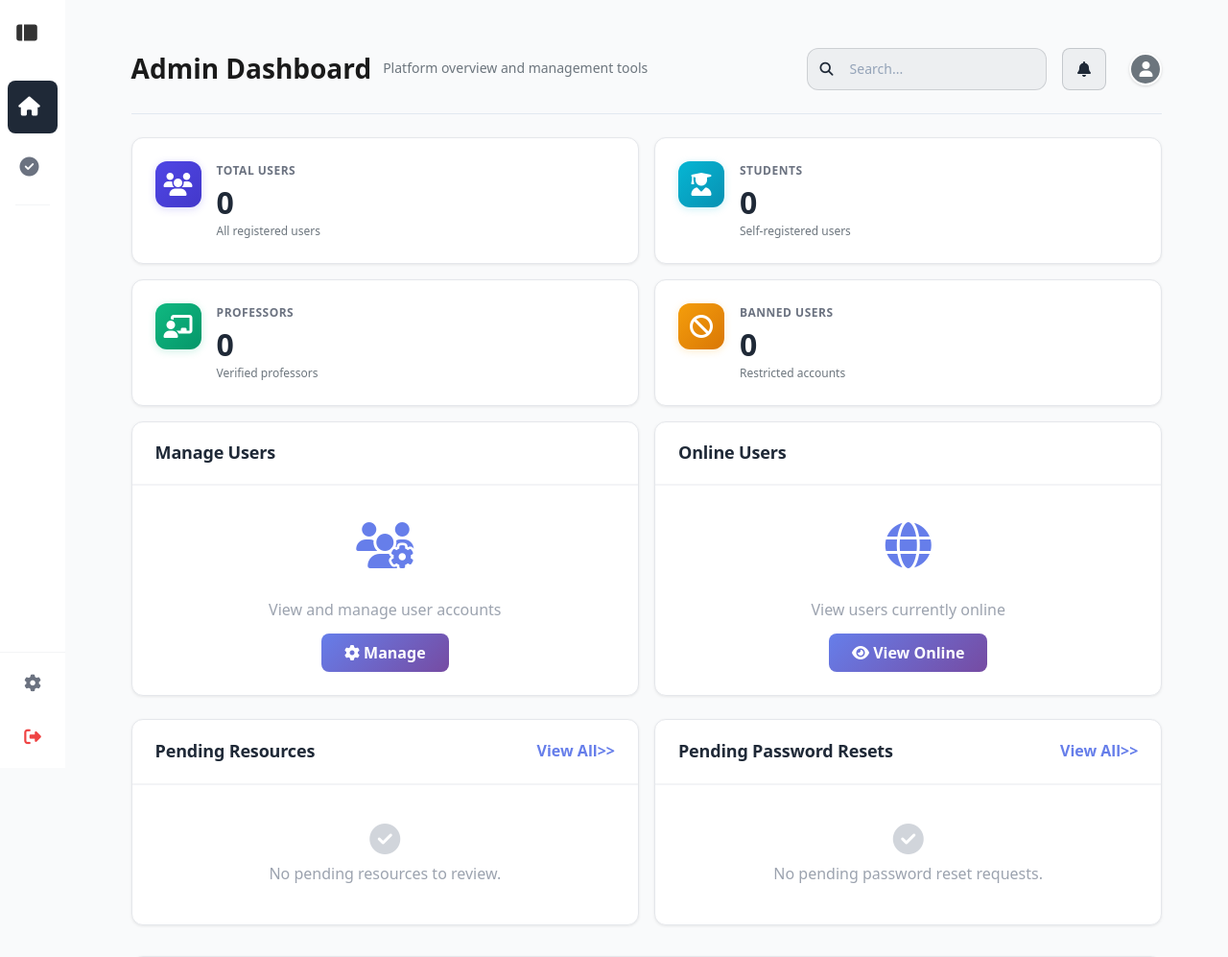
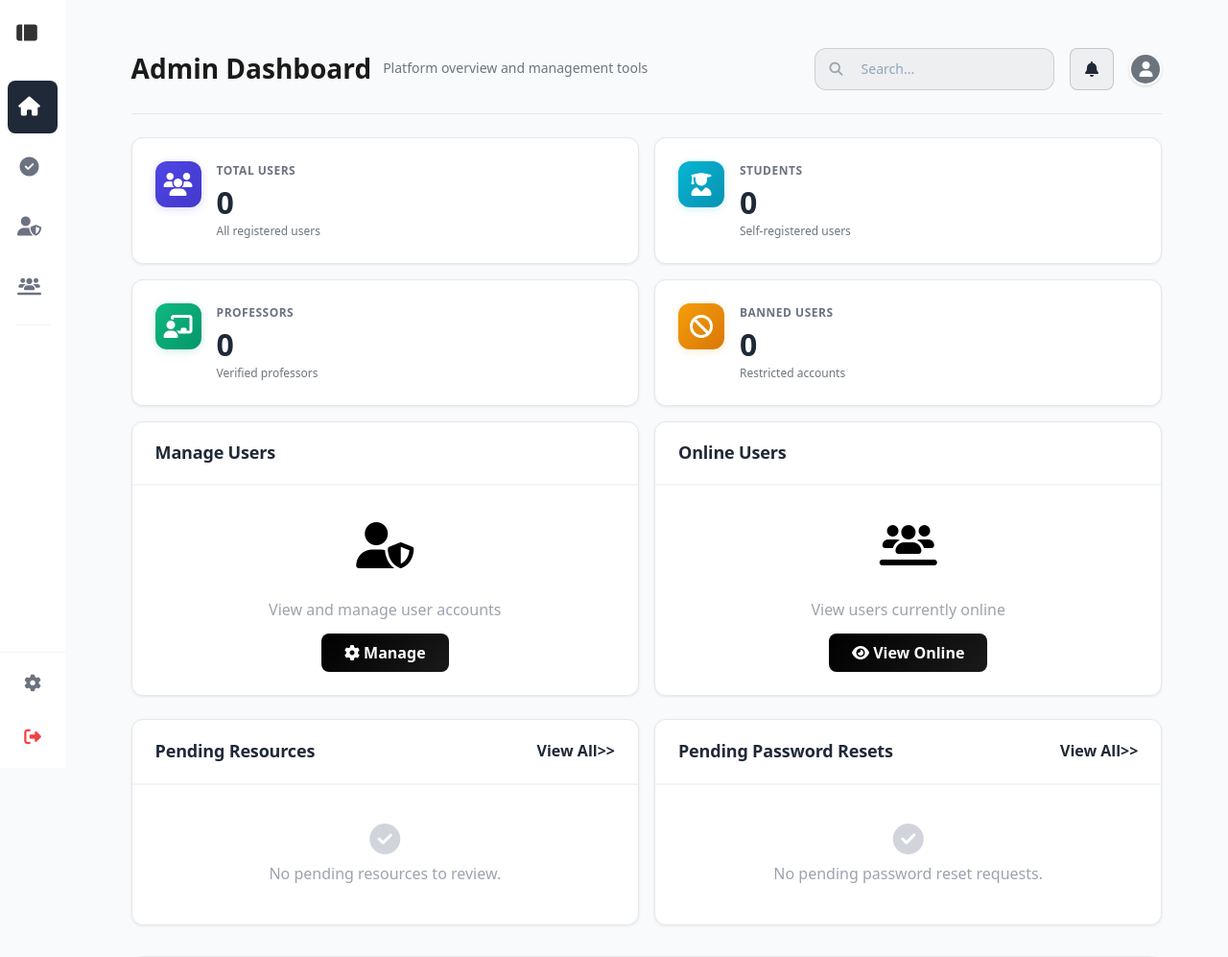
Before and after one commit to cdanpc/CSIT327-G5-PaperTrail, a Django app: page /accounts/dashboard/admin/ in a window 1280 px wide. Shown: the top 997 px of the page at 96% size. Run offline with Django 5.2, Linux system fonts and the light colour scheme; the visitor is signed in with stand-in values (Sample User, id 1); data comes from the database, SQL or seed files in the repository; data that the repository does not hold is empty; some libraries are stand-ins or nearby versions.

Commit message:
Fixing Admin

```diff
--- a/accounts/signals.py
+++ b/accounts/signals.py
@@ -37,7 +37,7 @@ def notify_admins_new_user_registration(sender, instance, created, **kwargs):
                     user=admin,
                     type='new_user_registration',
                     message=f"New user registered: {instance.get_display_name()} (Role: {role})",
-                    url=reverse('accounts:profile') if admin == instance else f"/admin/accounts/user/{instance.id}/change/",
+                    url=reverse('accounts:manage_users') if admin != instance else reverse('accounts:profile'),
                     related_object_type='user',
                     related_object_id=instance.id
                 )
--- a/accounts/view_modules/dashboard.py
+++ b/accounts/view_modules/dashboard.py
@@ -376,8 +376,8 @@ def student_dashboard(request):
 
 @login_required
 def professor_dashboard(request):
-    """Professor dashboard - only for professors"""
-    if not request.user.is_professor:
+    """Professor dashboard - only for professors and admins"""
+    if not request.user.is_professor and not request.user.is_staff:
         messages.error(request, 'Access denied. Professor privileges required.')
         return redirect(request.user.get_dashboard_url())
 
--- a/accounts/views.py
+++ b/accounts/views.py
@@ -1863,14 +1863,14 @@ def notifications_unread_count_api(request):
     Filters notifications based on user role:
     - Students: new_upload, verification_approved, verification_rejected, new_rating, new_comment
     - Professors: content_review, student_question, new_enrollment + personal notifications
-    - Admins: new_user_registration, reported_content, system_alert + personal notifications
+    - Admins: new_user_registration, reported_content, system_alert, password_reset_request + personal notifications
     """
     notifications = request.user.notifications.filter(is_read=False)
 
     # Role-based filtering
     if request.user.is_staff:
         # Admins see admin notifications + personal notifications
-        admin_types = ['new_user_registration', 'reported_content', 'system_alert']
+        admin_types = ['new_user_registration', 'reported_content', 'system_alert', 'password_reset_request']
         personal_types = ['verification_approved', 'verification_rejected', 'new_rating', 'new_comment']
         notifications = notifications.filter(type__in=admin_types + personal_types)
     elif request.user.is_professor:
@@ -1902,7 +1902,7 @@ def notifications_list_api(request):
     # Role-based filtering
     if request.user.is_staff:
         # Admins see admin notifications + personal notifications
-        admin_types = ['new_user_registration', 'reported_content', 'system_alert']
+        admin_types = ['new_user_registration', 'reported_content', 'system_alert', 'password_reset_request']
         personal_types = ['verification_approved', 'verification_rejected', 'new_rating', 'new_comment']
         notifications = notifications.filter(type__in=admin_types + personal_types)
     elif request.user.is_professor:
@@ -1984,7 +1984,7 @@ def notifications_page(request):
     # Role-based filtering
     if request.user.is_staff:
         # Admins see admin notifications + personal notifications
-        admin_types = ['new_user_registration', 'reported_content', 'system_alert']
+        admin_types = ['new_user_registration', 'reported_content', 'system_alert', 'password_reset_request']
         personal_types = ['verification_approved', 'verification_rejected', 'new_rating', 'new_comment']
         notifications = notifications.filter(type__in=admin_types + personal_types)
     elif request.user.is_professor:
--- a/static/js/notifications.js
+++ b/static/js/notifications.js
@@ -174,13 +174,19 @@ function displayNotifications(notifications) {
 // Get notification icon based on type
 function getNotificationIcon(type) {
     const icons = {
+        // Student notifications
         'new_upload': 'upload',
         'new_comment': 'comment',
         'new_rating': 'star',
         'verification_approved': 'check-circle',
         'verification_rejected': 'times-circle',
         'new_bookmark': 'bookmark',
-        'quiz_attempt': 'clipboard-check'
+        'quiz_attempt': 'clipboard-check',
+        // Admin notifications
+        'new_user_registration': 'user-plus',
+        'reported_content': 'flag',
+        'system_alert': 'exclamation-triangle',
+        'password_reset_request': 'key'
     };
     return icons[type] || 'bell';
 }
--- a/templates/accounts/admin_dashboard.html
+++ b/templates/accounts/admin_dashboard.html
@@ -4,30 +4,7 @@
 {% block title %}Admin Dashboard{% endblock %}
 
 {% block header %}
-<div class="dashboard-header">
-    <div class="dashboard-title-section">
-        <h1 class="dashboard-title">Admin Dashboard</h1>
-        <p class="dashboard-date">Platform overview and management tools</p>
-    </div>
-    <div class="dashboard-actions">
-        <div class="search-box-inline">
-            <i class="fas fa-search"></i>
-            <input type="text" class="form-control" placeholder="Search..." aria-label="Search">
-        </div>
-        <button class="icon-btn" data-feature="coming-soon" aria-label="Notifications">
-            <i class="fas fa-bell"></i>
-        </button>
-        <a href="{% url 'accounts:profile' %}" class="d-flex align-items-center ms-2 profile-link" title="Profile" style="text-decoration:none;">
-            {% if user.profile_picture %}
-                <img src="{{ user.profile_picture.url }}" alt="Profile" class="rounded-circle" style="width:34px; height:34px; object-fit:cover;">
-            {% else %}
-                <span class="rounded-circle bg-secondary d-inline-flex align-items-center justify-content-center" style="width:34px; height:34px; color:white;">
-                    <i class="fas fa-user"></i>
-                </span>
-            {% endif %}
-        </a>
-    </div>
-</div>
+{% include 'components/page_header.html' with page_title='Admin Dashboard' page_subtitle='Platform overview and management tools' show_moderate_btn=False %}
 {% endblock %}
 
 <!-- In-progress Toast -->
@@ -119,11 +96,11 @@
                 <h5 class="card-title mb-0">Manage Users</h5>
             </div>
             <div class="card-body text-center">
-                <div style="font-size: 3rem; color: #667eea; margin-bottom: 1rem;">
-                    <i class="fas fa-users-cog"></i>
+                <div style="font-size: 3rem; color: #000000; margin-bottom: 1rem;">
+                    <i class="fas fa-user-shield"></i>
                 </div>
                 <p class="text-muted">View and manage user accounts</p>
-                <a href="{% url 'accounts:manage_users' %}" class="btn" style="background: linear-gradient(135deg, #667eea 0%, #764ba2 100%); color: white; border: none; padding: 0.5rem 1.5rem; border-radius: 8px; font-weight: 600; text-decoration: none;">
+                <a href="{% url 'accounts:manage_users' %}" class="btn" style="background: linear-gradient(135deg, #000000 0%, #1a1a1a 100%); color: white; border: none; padding: 0.5rem 1.5rem; border-radius: 8px; font-weight: 600; text-decoration: none;">
                     <i class="fas fa-cog"></i> Manage
                 </a>
             </div>
@@ -135,11 +112,11 @@
                 <h5 class="card-title mb-0">Online Users</h5>
             </div>
             <div class="card-body text-center">
-                <div style="font-size: 3rem; color: #667eea; margin-bottom: 1rem;">
-                    <i class="fas fa-globe"></i>
+                <div style="font-size: 3rem; color: #000000; margin-bottom: 1rem;">
+                    <i class="fas fa-users-line"></i>
                 </div>
                 <p class="text-muted">View users currently online</p>
-                <a href="{% url 'accounts:online_users' %}" class="btn" style="background: linear-gradient(135deg, #667eea 0%, #764ba2 100%); color: white; border: none; padding: 0.5rem 1.5rem; border-radius: 8px; font-weight: 600; text-decoration: none;">
+                <a href="{% url 'accounts:online_users' %}" class="btn" style="background: linear-gradient(135deg, #000000 0%, #1a1a1a 100%); color: white; border: none; padding: 0.5rem 1.5rem; border-radius: 8px; font-weight: 600; text-decoration: none;">
                     <i class="fas fa-eye"></i> View Online
                 </a>
             </div>
@@ -154,7 +131,7 @@
         <div class="card dashboard-card">
             <div class="card-header d-flex justify-content-between align-items-center">
                 <h5 class="card-title mb-0">Pending Resources</h5>
-                <a href="{% url 'resources:moderation_list' %}" style="color: #667eea; font-weight: 600; text-decoration: none; cursor: pointer;">
+                <a href="{% url 'resources:moderation_list' %}" style="color: #1f2937; font-weight: 600; text-decoration: none; cursor: pointer;">
                     View All>>
                 </a>
             </div>
@@ -164,7 +141,7 @@
                     <div class="d-flex justify-content-between align-items-start mb-3 pb-3 border-bottom">
                         <div style="flex: 1;">
                             <h6 class="mb-1" style="font-weight: 600; color: #1a1a1a;">
-                                <a href="{% url 'resources:resource_detail' resource.pk %}" style="color: #667eea; text-decoration: none;">
+                                <a href="{% url 'resources:resource_detail' resource.pk %}" style="color: #1f2937; text-decoration: none;">
                                     {{ resource.title }}
                                 </a>
                             </h6>
@@ -190,7 +167,7 @@
         <div class="card dashboard-card">
             <div class="card-header d-flex justify-content-between align-items-center">
                 <h5 class="card-title mb-0">Pending Password Resets</h5>
-                <a href="{% url 'resources:moderation_list' %}" style="color: #667eea; font-weight: 600; text-decoration: none; cursor: pointer;">
+                <a href="{% url 'resources:moderation_list' %}" style="color: #1f2937; font-weight: 600; text-decoration: none; cursor: pointer;">
                     View All>>
                 </a>
             </div>
--- a/templates/includes/sidebar.html
+++ b/templates/includes/sidebar.html
@@ -41,6 +41,20 @@
                             <a href="{% url 'resources:moderation_list' %}" class="nav-link {% if request.resolver_match.url_name == 'moderation_list' %}active{% endif %}" title="Verify Content">
                                 <i class="fas fa-check-circle"></i>
                                 <span class="nav-text">Verify Content</span>
+                            </a>
+                        </li>
+                        {% endif %}
+                        {% if request.user.is_staff or request.user.is_superuser %}
+                        <li class="nav-item">
+                            <a href="{% url 'accounts:manage_users' %}" class="nav-link {% if request.resolver_match.url_name == 'manage_users' %}active{% endif %}" title="Manage Users">
+                                <i class="fas fa-user-shield"></i>
+                                <span class="nav-text">Manage Users</span>
+                            </a>
+                        </li>
+                        <li class="nav-item">
+                            <a href="{% url 'accounts:online_users' %}" class="nav-link {% if request.resolver_match.url_name == 'online_users' %}active{% endif %}" title="Online Users">
+                                <i class="fas fa-users-line"></i>
+                                <span class="nav-text">Online Users</span>
                             </a>
                         </li>
                         {% endif %}
```
Also changed, not shown: templates/accounts/manage_users.html (+10 -8 lines), templates/accounts/online_users.html (+7 -7 lines), templates/quizzes/moderation_list.html (+9 -6 lines), templates/resources/moderation_list.html (+9 -7 lines).
